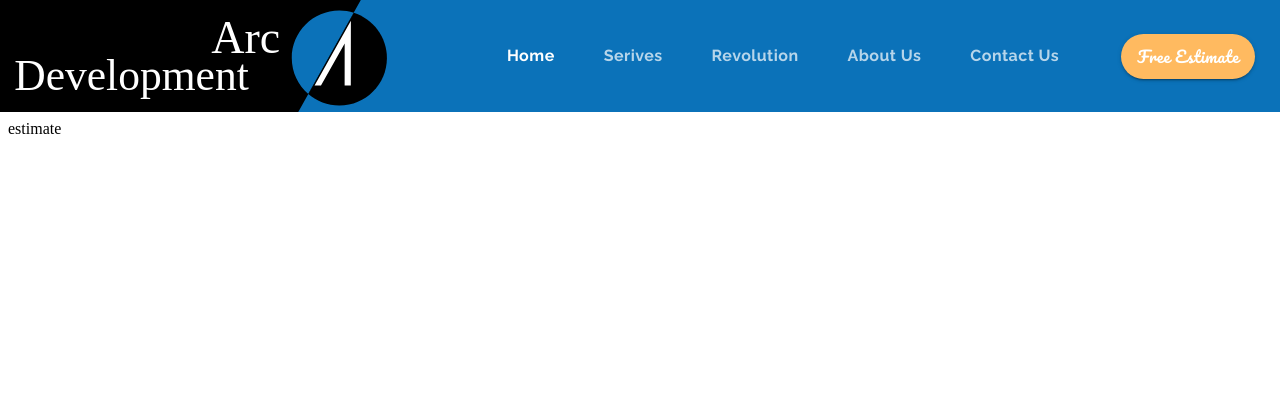
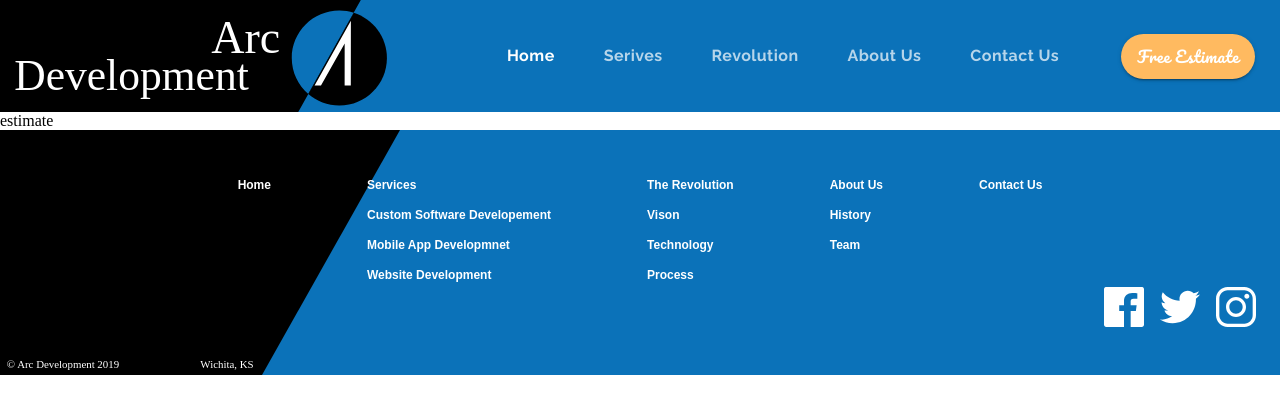
Before and after one commit to rudwo8134/ArcDevelopment, a React (Create React App) app: page /estimate in a window 1280 px wide. Shown: the top 414 px of the page. Built offline with nearby package versions, Linux system fonts and the light colour scheme.

Commit message:
add footer

```diff
--- a/package.json
+++ b/package.json
@@ -1,4 +1,5 @@
 {
+  "homepage": "https://rudwo8134.github.io/ArcDevelopment/",
   "name": "materialui",
   "version": "0.1.0",
   "private": true,
@@ -9,6 +10,7 @@
     "@testing-library/jest-dom": "^5.14.1",
     "@testing-library/react": "^11.2.7",
     "@testing-library/user-event": "^12.8.3",
+    "gh-pages": "^3.2.3",
     "react": "^17.0.2",
     "react-dom": "^17.0.2",
     "react-router-dom": "^5.2.0",
@@ -16,6 +18,8 @@
     "web-vitals": "^1.1.2"
   },
   "scripts": {
+    "predeploy": "npm run build",
+    "deploy": "gh-pages -d build",
     "start": "react-scripts start",
     "build": "react-scripts build",
     "test": "react-scripts test",
--- a/public/index.html
+++ b/public/index.html
@@ -9,7 +9,6 @@
       name="description"
       content="Web site created using create-react-app"
     />
-    <link rel="apple-touch-icon" href="%PUBLIC_URL%/logo192.png" />
     <!--
       manifest.json provides metadata used when your web app is installed on a
       user's mobile device or desktop. See https://developers.google.com/web/fundamentals/web-app-manifest/
@@ -26,7 +25,7 @@
     -->
     <title>Arc Development</title>
   </head>
-  <body>
+  <body style="margin: 0">
     <noscript>You need to enable JavaScript to run this app.</noscript>
     <div id="root"></div>
     <!--
--- a/src/components/App.js
+++ b/src/components/App.js
@@ -1,17 +1,29 @@
-import React from "react";
+import React, { useState } from "react";
 import Header from "./ui/Header";
 import {ThemeProvider} from '@material-ui/styles'
 import theme from './ui/Theme'
 import {BrowserRouter,Route,Switch} from 'react-router-dom'
+import Footer from "./ui/Footer";
 
 
 function App() {
+    const [value, setValue] = useState(0);
+    const [selectedindex, setselectedindex] = useState(0);
   return (
     <ThemeProvider theme={theme}>
       <BrowserRouter>
-        <Header />
+        <Header
+          value={value}
+          setValue={setValue}
+          selectedindex={selectedindex}
+          setselectedindex={setselectedindex}
+        />
         <Switch>
-          <Route exact path="/" component={() => <div>Home</div>} />
+          <Route
+            exact
+            path="/"
+            component={() => <div style={{ height: '2000px' }}>Home</div>}
+          />
           <Route exact path="/services" component={() => <div>services</div>} />
           <Route
             exact
@@ -33,6 +45,12 @@
           <Route exact path="/contact" component={() => <div>contact</div>} />
           <Route exact path="/estimate" component={() => <div>estimate</div>} />
         </Switch>
+        <Footer
+          value={value}
+          setValue={setValue}
+          selectedindex={selectedindex}
+          setselectedindex={setselectedindex}
+        />
       </BrowserRouter>
     </ThemeProvider>
   );
--- /dev/null
+++ b/src/components/ui/Footer.jsx
@@ -0,0 +1,243 @@
+import React from 'react'
+import { Grid, Hidden, makeStyles } from '@material-ui/core'
+import footeradorment from '../../assets/Footer Adornment.svg'
+import facebook from '../../assets/facebook.svg'
+import twitter from '../../assets/twitter.svg'
+import instagram from '../../assets/instagram.svg'
+import {Link} from 'react-router-dom'
+
+const useStyles = makeStyles((theme) => ({
+  footer: {
+    backgroundColor: theme.palette.common.blue,
+    width: '100%',
+    zIndex: 1302,
+    position: 'relative',
+  },
+  adroment: {
+    width: '25em',
+    verticalAlign: 'bottom',
+    [theme.breakpoints.down('md')]: {
+      width: '21em',
+    },
+    [theme.breakpoints.down('xs')]: {
+      width: '15em',
+    },
+  },
+  Maincontainer: {
+    position: 'absolute',
+  },
+  link: {
+    color: 'white',
+    fontFamily: 'Arial',
+    fontSize: '0.75em',
+    fontWeight: 'bold',
+    textDecoration: 'none',
+  },
+  griditem: {
+    margin: '3em',
+  },
+  icon: {
+    height: '2.5em',
+    width: '2.5em',
+     [theme.breakpoints.down('md')]:{
+      height: "4em",
+      width: "4em"
+    },
+    [theme.breakpoints.down('xs')]:{
+      height: "2.5em",
+      width: "2.5em"
+    }
+  },
+  socialcontainer:{
+    position: "absolute",
+    marginTop: "-6em",
+    right: "1.5em",
+    [theme.breakpoints.down('xs')]:{
+      right:"0.6em"
+    }
+  }
+}));
+
+const Footer = (props) => {
+  const {setValue,setselectedindex} = props
+  const classes = useStyles()
+  return (
+    <footer className={classes.footer}>
+      <Hidden mdDown>
+        <Grid
+          justifyContent="center"
+          container
+          className={classes.Maincontainer}
+        >
+          <Grid item className={classes.griditem}>
+            <Grid container direction="column" spacing={2}>
+              <Grid
+                item
+                className={classes.link}
+                onClick={() => setValue(0)}
+                component={Link}
+                to="/"
+              >
+                Home
+              </Grid>
+            </Grid>
+          </Grid>
+          <Grid item className={classes.griditem}>
+            <Grid container direction="column" spacing={2}>
+              <Grid
+                item
+                className={classes.link}
+                onClick={() => {
+                  setValue(1);
+                  setselectedindex(0);
+                }}
+                component={Link}
+                to="/services"
+              >
+                Services
+              </Grid>
+              <Grid
+                item
+                className={classes.link}
+                component={Link}
+                to="/customsoftware"
+                onClick={() => {
+                  setValue(1);
+                  setselectedindex(1);
+                }}
+              >
+                Custom Software Developement
+              </Grid>
+              <Grid
+                item
+                className={classes.link}
+                component={Link}
+                to="/mobileapps"
+                onClick={() => {
+                  setValue(1);
+                  setselectedindex(2);
+                }}
+              >
+                Mobile App Developmnet
+              </Grid>
+              <Grid
+                item
+                className={classes.link}
+                onClick={() => {
+                  setValue(1);
+                  setselectedindex(3);
+                }}
+                component={Link}
+                to="/websites"
+              >
+                Website Development
+              </Grid>
+            </Grid>
+          </Grid>
+          <Grid item className={classes.griditem}>
+            <Grid container direction="column" spacing={2}>
+              <Grid
+                item
+                className={classes.link}
+                component={Link}
+                to="/revolution"
+                onClick={() => setValue(2)}
+              >
+                The Revolution
+              </Grid>
+              <Grid
+                item
+                className={classes.link}
+                component={Link}
+                to="/revolution"
+                onClick={() => setValue(2)}
+              >
+                Vison
+              </Grid>
+              <Grid
+                item
+                className={classes.link}
+                component={Link}
+                to="/revolution"
+                onClick={() => setValue(2)}
+              >
+                Technology
+              </Grid>
+              <Grid
+                item
+                className={classes.link}
+                component={Link}
+                to="/revolution"
+                onClick={() => setValue(2)}
+              >
+                Process
+              </Grid>
+            </Grid>
+          </Grid>
+          <Grid item className={classes.griditem}>
+            <Grid container direction="column" spacing={2}>
+              <Grid
+                item
+                className={classes.link}
+                component={Link}
+                to="/about"
+                onClick={() => setValue(3)}
+              >
+                About Us
+              </Grid>
+              <Grid
+                item
+                className={classes.link}
+                component={Link}
+                to="/about"
+                onClick={() => setValue(3)}
+              >
+                History
+              </Grid>
+              <Grid
+                item
+                className={classes.link}
+                component={Link}
+                to="/about"
+                onClick={() => setValue(3)}
+              >
+                Team
+              </Grid>
+            </Grid>
+          </Grid>
+          <Grid item className={classes.griditem}>
+            <Grid container direction="column" spacing={2}>
+              <Grid
+                item
+                className={classes.link}
+                component={Link}
+                to="/contact"
+                onClick={() => setValue(4)}
+              >
+                Contact Us
+              </Grid>
+            </Grid>
+          </Grid>
+        </Grid>
+      </Hidden>
+      <img
+        alt="footerleftsideimage"
+        src={footeradorment}
+        className={classes.adroment}
+      />
+      <Grid container justifyContent="flex-end" spacing={2} className={classes.socialcontainer}>
+        <Grid item component={"a"} href="http://www.facebook.com" rel="noopener noreferrer" target="_blank">
+          <img src={facebook} alt="facebook" className={classes.icon} />
+        </Grid>
+        <Grid item component={"a"} href="http://www.twitter.com" rel="noopener noreferrer" target="_blank">
+          <img src={twitter} alt="twitter" className={classes.icon}/>
+        </Grid>
+        <Grid item component={"a"} href="http://www.instagram.com" rel="noopener noreferrer" target="_blank">
+          <img src={instagram} alt="instagram" className={classes.icon}/>
+        </Grid>
+      </Grid>
+    </footer>
+  );
+}
+
+export default Footer
--- a/src/components/ui/Header.jsx
+++ b/src/components/ui/Header.jsx
@@ -107,6 +107,7 @@
 
 
 const Header = (props) => {
+  const { value, setValue, selectedindex, setselectedindex } = props;
   const theme = useTheme();
   const iOS = process.browser && /iPad|iPhone|iPod/.test(navigator.userAgent);
   const matches = useMediaQuery(theme.breakpoints.down(
@@ -114,10 +115,10 @@
   ))
   const classes = useStyles()
   const [openDrawer, setopenDrawer] = useState(false)
-  const [value,setValue] = useState(0);
+
   const [anchorEl,setAnchorEl] = useState(null)
   const [openMenu, setOpenMenu] = useState(false)
-  const [selectedindex, setselectedindex] = useState(0)
+
 
   const Clickhandler = (e, newValue) =>{
     setValue(newValue);
```
Also changed, not shown: 2 other files (tests, documents, lock files or other folders).
